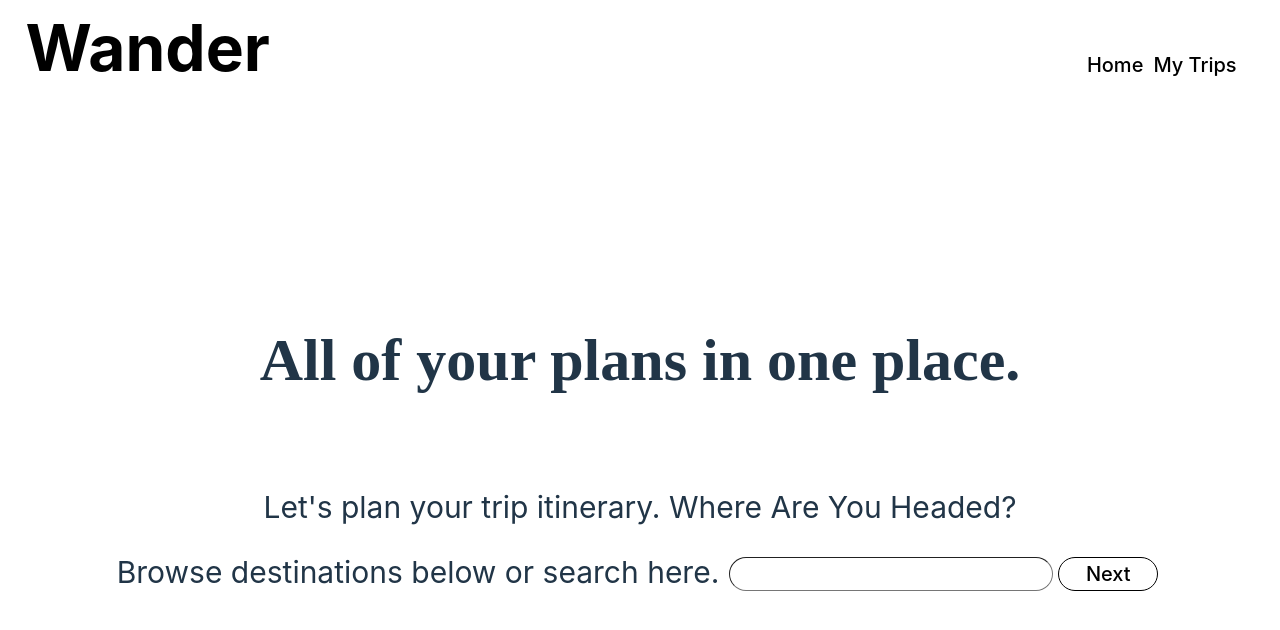
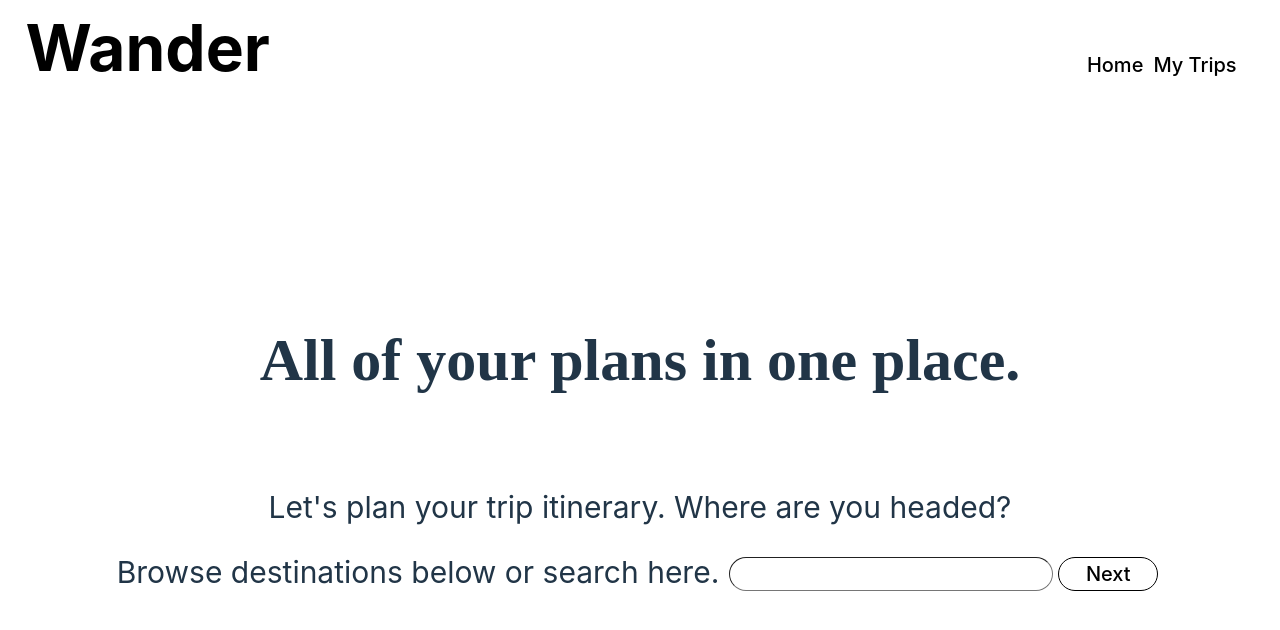
Before and after one commit to mjchin1/WanderApp--In-Progress, a React (Vite) app in the folder client/: page /place-search2 in a window 1280 px wide. Shown: the top 630 px of the page. Built offline with nearby package versions, Linux system fonts and the light colour scheme; a web font is replaced by a local one.

Commit message:
text update

```diff
--- a/client/src/components/PlacesSearchBar2.jsx
+++ b/client/src/components/PlacesSearchBar2.jsx
@@ -79,7 +79,7 @@ export default function PlacesSearchBar2 ({destinations, setDestinationPic, dest
   return (
     <>
       <div>
-      <p className="searchBarText">Let's plan your trip itinerary. Where Are You Headed?</p>
+      <p className="searchBarText">Let's plan your trip itinerary. Where are you headed?</p>
       <form onSubmit={handleSubmit}>
       <label className="destinationSearchBar">
           <p className="searchBarText">Browse destinations below or search here.</p>
```
